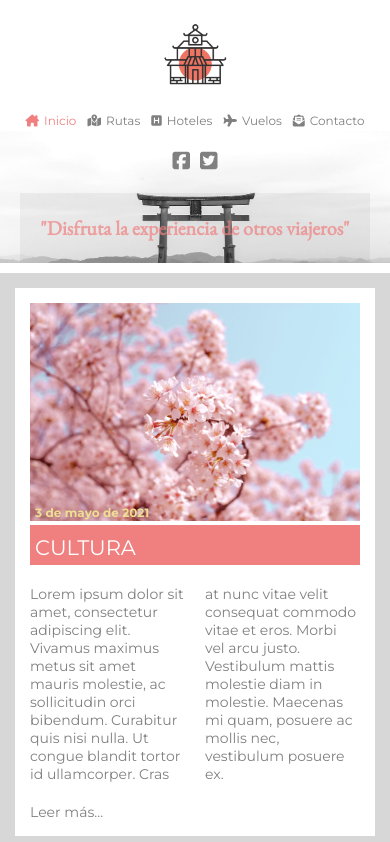
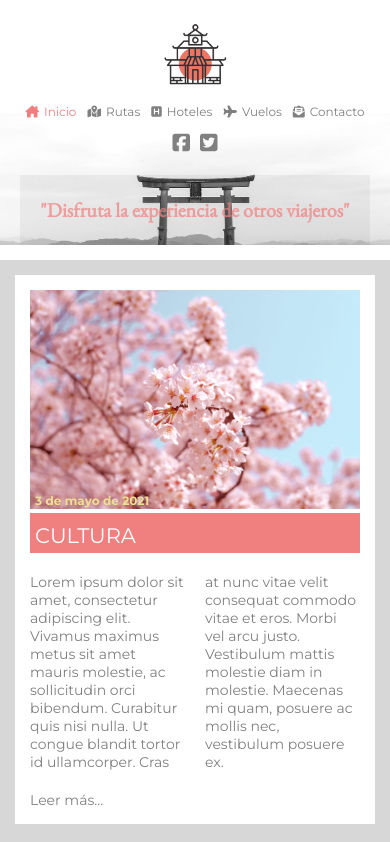
Before and after one commit to ArianeReact/Sprint_1, a plain HTML site: page index.html in a window 390 px wide. Shown: the top 842 px of the page. Drawn offline with nearby package versions, Linux system fonts and the light colour scheme.

Commit message:
Nivell 3 - Exercici 7

```diff
--- a/css/responsive.css
+++ b/css/responsive.css
@@ -1,19 +1,19 @@
 @media only screen and (max-width: 768px) {
     section {
-        flex-direction: column;
+        grid-template-columns: auto;
     }
 
     #contentLeft {
         margin-right: 0px;
     }
 
-    #logo {
-        flex: 0 1 80px;
+    #navBar {
+        grid-template-columns: 80px auto 80px;
+        grid-gap: 10px;
     }
 
     #socialLinks {
-        flex: 0 1 80px;
-        gap: 10px;
+        grid-gap: 10px;
     }
 
     #titleSlide h1 {
@@ -28,6 +28,14 @@
         margin-right: 5px;
     }
 
+    header {
+        grid-template-rows: 80px auto auto;
+    }
+
+    #slide {
+        height: auto;
+    }
+
 
 }
 
@@ -37,18 +45,25 @@
         --padding: 15px;
     }
 
-    section {
-        gap: var(--gap);
+    body {
+        grid-template-rows: auto auto auto;
     }
+
+
 
     .header {
         background-size: 100%;
         height: auto;
+        grid-template-rows: 135px auto auto;
+    }
+
+    #slide {
+        height: auto;
     }
 
     #navBar {
-        flex-direction: column;
-        gap: var(--gap);
+        grid-template-columns: auto;
+
     }
 
     #navBar>* {
@@ -86,11 +101,8 @@
         font-size: 20px;
     }
 
-
-
-    #contentArticles>article {
-        flex: 1 1 100%;
-
+    #contentArticles {
+        grid-template-columns: auto;
     }
 
 
--- a/css/styles.css
+++ b/css/styles.css
@@ -13,9 +13,9 @@ body {
     max-width: 1200px;
     margin: 0 auto;
     padding-top: 20px;
-    display: flex;
-    flex-direction: column;
-    gap: 10px;
+    display: grid;
+    grid-template-rows: 30vw auto auto;
+    grid-gap: var(--padding);
     color: #808080;
     font-size: 14px;
     font-family: 'Montserrat', sans-serif;
@@ -26,24 +26,23 @@ body {
 header {
     background: url("../images/header1.jpg") 50% 100% no-repeat;
     background-size: cover;
-    height: 30vw;
-    display: flex;
-    flex-direction: column;
-    justify-content: space-between;
-    max-height: 400px;
+    display: grid;
+    grid-template-rows: 135px auto 135px;
     animation: opacity 1s ease-in;
 
 }
 
+
 #navBar {
-    display: flex;
-    gap: var(--gap);
+    display: grid;
+    grid-template-columns: 160px auto 160px;
+    grid-gap: var(--gap);
     align-items: center;
     animation: moureBaix 1s ease-in;
 }
 
 #logo {
-    flex: 0 1 160px;
+
     text-align: center;
 }
 
@@ -52,10 +51,9 @@ header {
 }
 
 #socialLinks {
-    flex: 0 1 160px;
-    display: flex;
-    flex-direction: row;
-    gap: 20px;
+    display: grid;
+    grid-template-columns: auto auto;
+    grid-gap: 20px;
     justify-content: center;
     list-style: none;
     align-items: center;
@@ -73,9 +71,9 @@ header {
 }
 
 #menu {
-    flex: 1 1 auto;
-    display: flex;
-    flex-direction: row;
+
+    display: grid;
+    grid-template-columns: auto auto auto auto auto;
     justify-content: space-around;
     list-style: none;
     align-items: center;
@@ -114,7 +112,8 @@ header {
     text-align: center;
     background-color: rgba(128, 128, 128, 0.1);
     height: 135px;
-    display: flex;
+    grid-row-start: 3;
+    display: grid;
     align-items: center;
     justify-content: center;
     margin: 0px 70px;
@@ -133,9 +132,9 @@ header {
 /* SECTION - fill de body*/
 
 section {
-    display: flex;
-    flex-direction: row;
-    gap: var(--padding);
+    display: grid;
+    grid-template-columns: 3fr 1fr;
+    grid-gap: var(--padding);
 
 }
 
@@ -143,20 +142,19 @@ section {
 #contentLeft {
     background-color: #d8d7d7;
     padding: var(--padding);
-    flex: 3;
+
     animation: moureDreta 1s ease-in;
 }
 
 #contentArticles {
-    display: flex;
-    flex-direction: row;
-    flex-wrap: wrap;
-    gap: var(--gap);
+    display: grid;
+    grid-gap: var(--gap);
+    grid-template-columns: auto auto;
     margin-bottom: var(--gap);
 }
 
 article {
-    flex: 1 1 calc(50% - var(--gap));
+
     padding: var(--padding);
     background-color: white;
 
@@ -207,9 +205,8 @@ article .textContent a {
 #contentRight {
     background-color: #d8d7d7;
     padding: 25px;
-    display: flex;
-    flex-direction: column;
-    flex: 1;
+    display: grid;
+    grid-template-rows: 50px auto;
     text-align: center;
     color: black;
     animation: moureEsquerra 1s ease-in;
--- a/index.html
+++ b/index.html
@@ -48,7 +48,7 @@
             </div>
         </div>
     </header>
-    <section class="section blackContent">
+    <section class="section">
         <div id="contentLeft">
             <div id="contentArticles">
                 <article>
```
